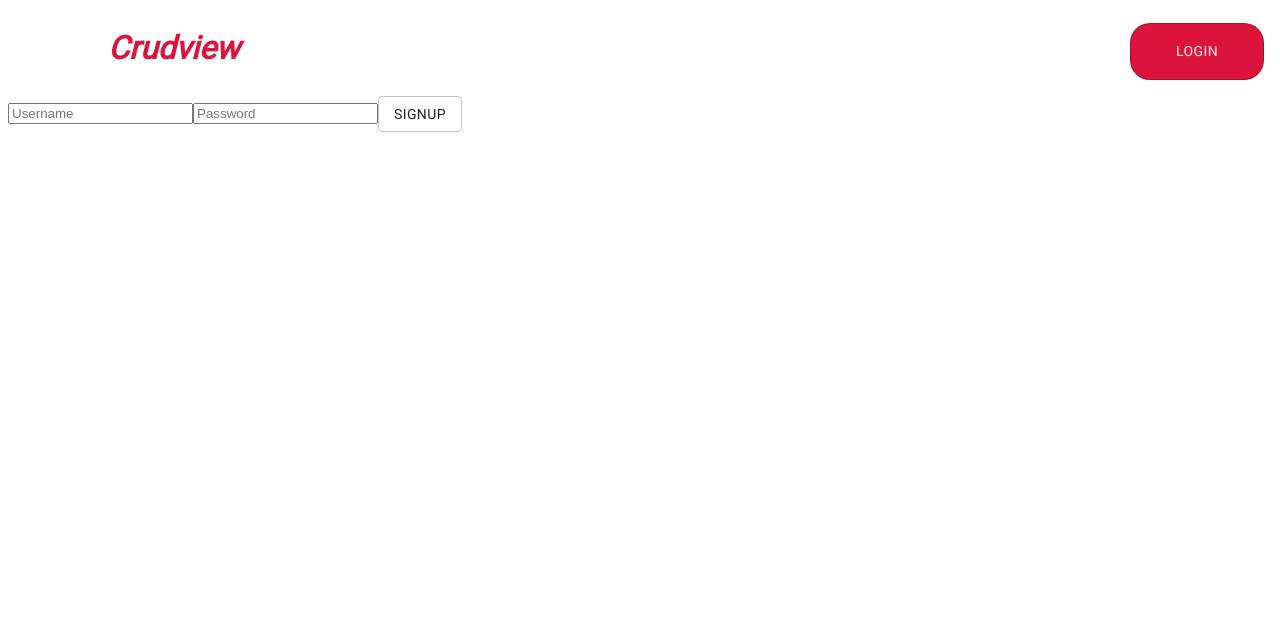
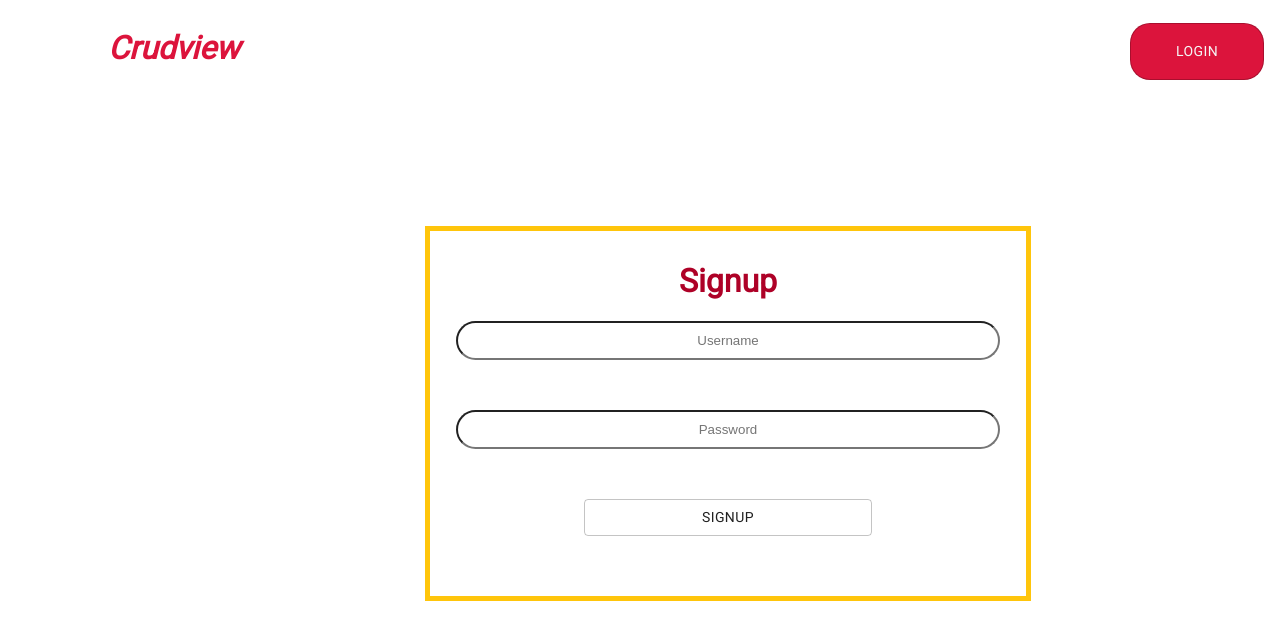
Before and after one commit to Crudview/crudview-app, a React (Create React App) app: page /signup in a window 1280 px wide. Shown: the top 640 px of the page. Built offline with nearby package versions, Linux system fonts and the light colour scheme; no server answers.

Commit message:
fixed some minor bugs in login and signup components

```diff
--- a/src/components/user-auth/Login.jsx
+++ b/src/components/user-auth/Login.jsx
@@ -44,14 +44,14 @@ export const Login = props => {
 					placeholder="Username"
 					name="username"
 					value={loginInput.username}
-					handleChange={handleChange}
+					onChange={handleChange}
 				/>
 				<input
-					type="text"
+					type="password"
 					placeholder="Password"
 					name="password"
 					value={loginInput.password}
-					handleChange={handleChange}
+					onChange={handleChange}
 				/>
 				<Button variant="outlined" type="submit">
 					Login
--- a/src/components/user-auth/SignUp.jsx
+++ b/src/components/user-auth/SignUp.jsx
@@ -24,24 +24,36 @@ export const SignUp = props => {
 	const handleSubmit = e => {
 		e.preventDefault();
 		dispatch(userActions.newUserToDB(userInput));
+		setUserInput({
+			username: "",
+			password: ""
+		});
 		props.history.push("/");
 	};
 	return (
-		<div>
-			<form onSubmit={handleSubmit}>
+		<div className="form-container">
+			<h1
+				style={{
+					textAlign: "center",
+					color: " #AE0127"
+				}}
+			>
+				Signup
+			</h1>
+			<form className="user-forms" onSubmit={handleSubmit}>
 				<input
 					type="text"
 					placeholder="Username"
 					name="username"
 					value={userInput.username}
-					handleChange={handleChange}
+					onChange={handleChange}
 				/>
 				<input
 					type="text"
 					placeholder="Password"
 					name="password"
 					value={userInput.password}
-					handleChange={handleChange}
+					onChange={handleChange}
 				/>
 				<Button variant="outlined" type="submit">
 					Signup
--- a/src/components/user-auth/UserAuth.scss
+++ b/src/components/user-auth/UserAuth.scss
@@ -8,15 +8,15 @@
 		flex-direction: column;
 
 		input {
-			margin: 0 auto 20px auto;
+			margin: 0 auto 50px auto;
 			width: 80%;
 			padding: 10px 40px;
-			text-align: "center";
+			text-align: center;
 			border-radius: 20px;
 		}
 		button {
-			margin: 0 auto;
 			width: 50%;
+			margin: 0 auto 50px auto;
 		}
 	}
 }
```
